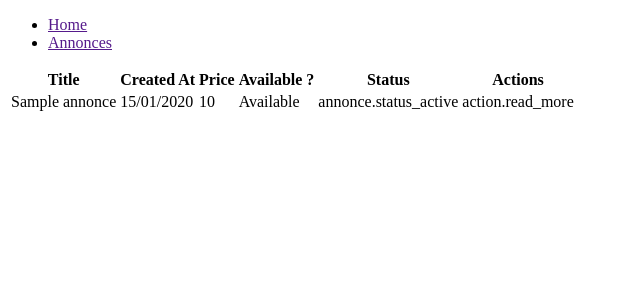
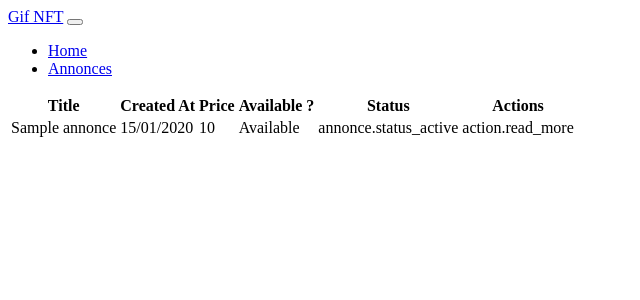
Before and after one commit to Desmo-Saze-Practice/petites_annonces, a Symfony app: template templates/annonce/index.html.twig in a window 1280 px wide. Shown: the top 300 px of the page, without its empty margins (0-640 px from the left). Run offline with Twig, Linux system fonts and the light colour scheme; the template is opened without the code that fills it: most values are stand-ins (such as "Sample title", 1, 10 or a date in 2020); some libraries are stand-ins or nearby versions.

Commit message:
ajout d'une navbar

```diff
--- a/assets/styles/scss/_variables.scss
+++ /dev/null
@@ -1,5 +0,0 @@
-$primary-color: blue;
-$secondary-color: green;
-
-$primary: red;
-$body-bg: pink;
--- a/assets/styles/scss/component/_paragraph.scss
+++ /dev/null
@@ -1,3 +0,0 @@
-p {
-    color: $primary-color;
-}
--- a/templates/annonce/index.html.twig
+++ b/templates/annonce/index.html.twig
@@ -1,9 +1,9 @@
-{% extends 'base.html.twig' %}
+{% extends 'layout/full_width.html.twig' %}
 
 {% block title %}Hello AnnonceController!{% endblock %}
 
-{% block body %}
-    <table>
+{% block content %}
+    <table class="table">
         <tr>
             <th>Title</th>
             <th>Created At</th>
--- a/templates/include/main_nav.html.twig
+++ b/templates/include/main_nav.html.twig
@@ -1,10 +1,18 @@
-<nav>
-    <ul>
-        <li>
-            <a href="">Home</a>
-        </li>
-        <li>
-            <a href="">Annonces</a>
-        </li>
-    </ul>
+<nav class="navbar navbar-expand-lg navbar-dark bg-primary px-5">
+	<div class="container-fluid">
+		<a class="navbar-brand" href="#">Gif NFT</a>
+		<button class="navbar-toggler" type="button" data-bs-toggle="collapse" data-bs-target="#navbarNav" aria-controls="navbarNav" aria-expanded="false" aria-label="Toggle navigation">
+			<span class="navbar-toggler-icon"></span>
+		</button>
+		<div class="collapse navbar-collapse" id="navbarNav">
+			<ul class="navbar-nav">
+				<li class="nav-item">
+					<a class="nav-link" href="#">Home</a>
+				</li>
+				<li class="nav-item">
+					<a class="nav-link" href="#">Annonces</a>
+				</li>
+			</ul>
+		</div>
+	</div>
 </nav>
```
Also changed, not shown: assets/styles/scss/app.scss (+3 -5 lines).
